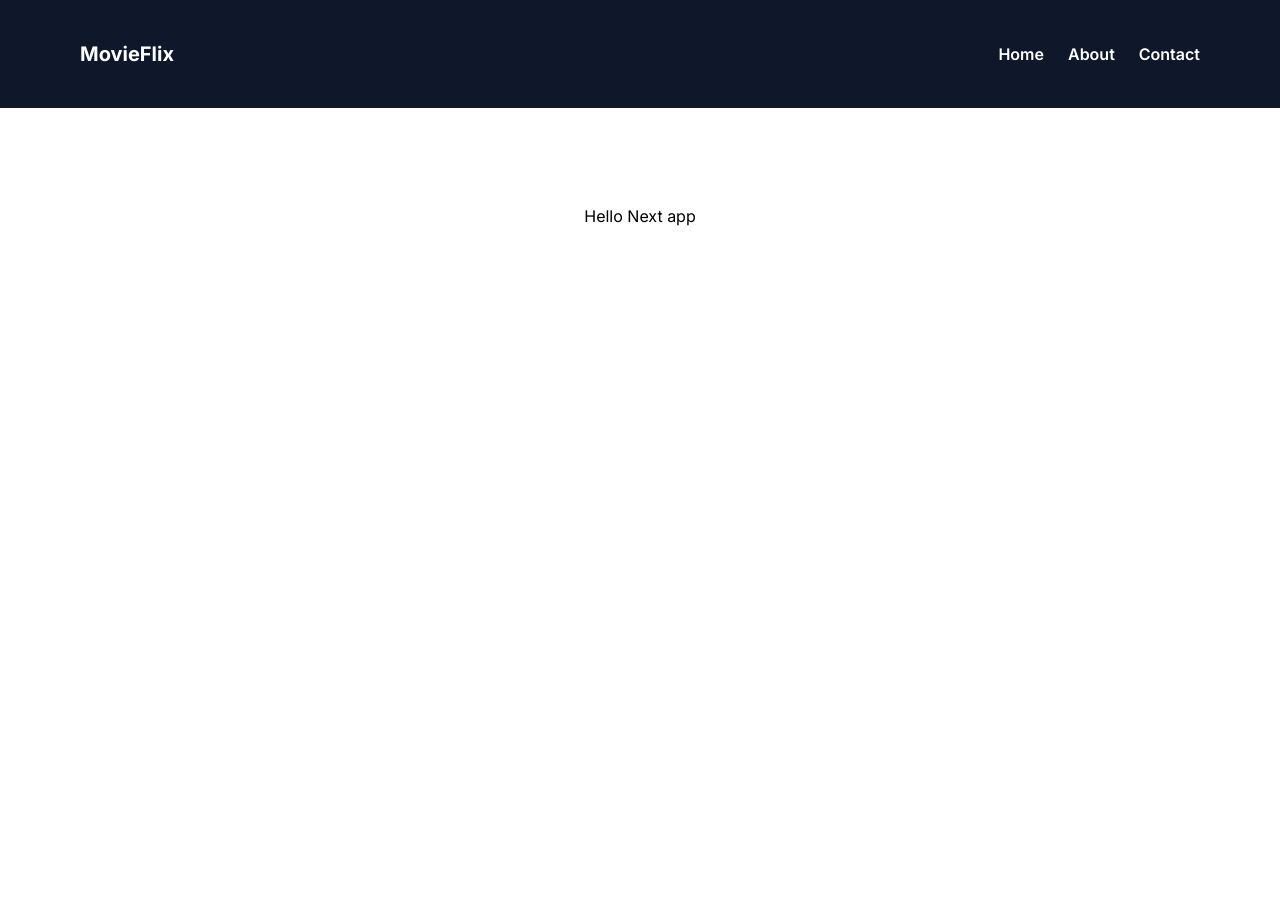
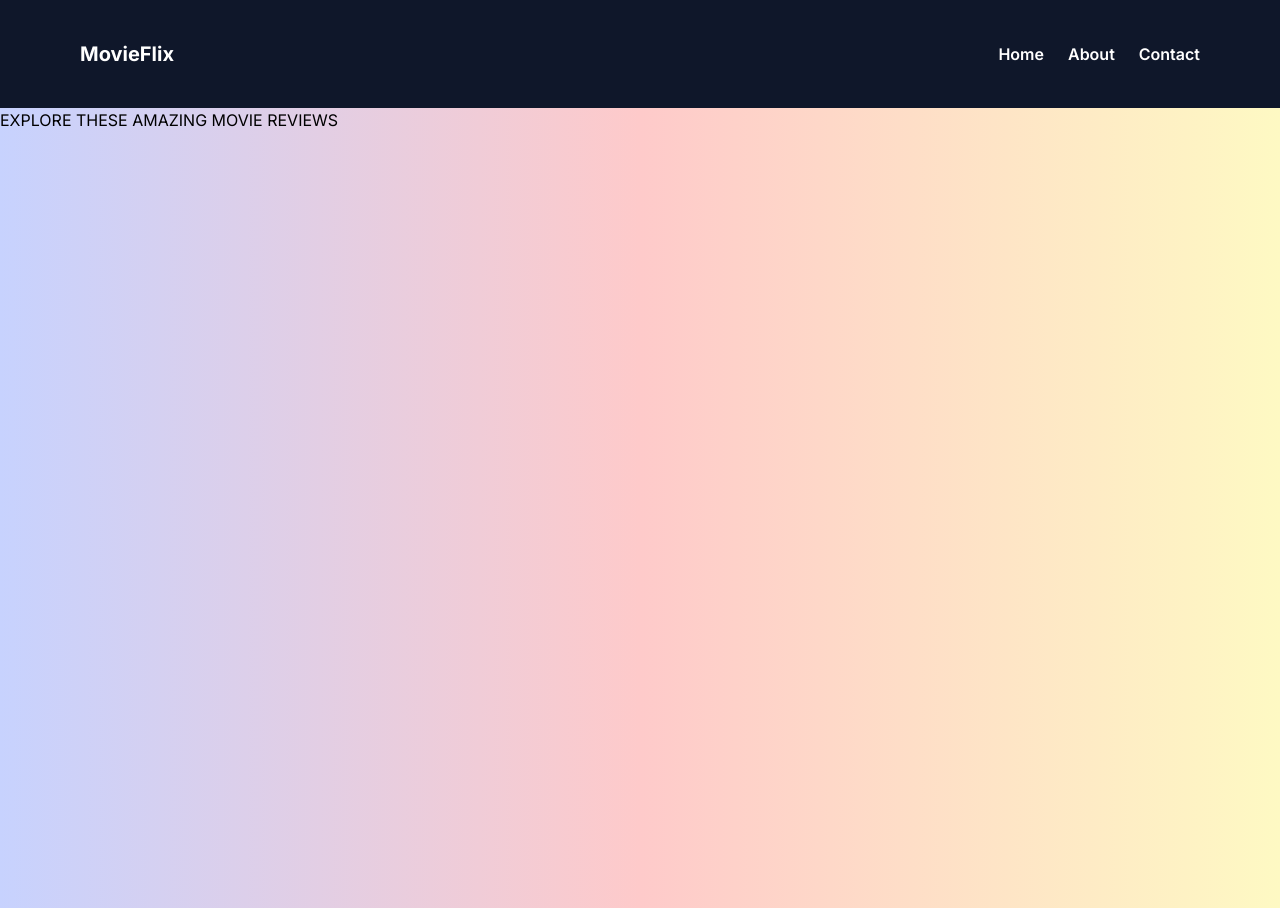
Before and after one commit to mariyabaig/next-movies, a Next.js app: page / in a window 1280 px wide. Built offline with nearby package versions, Linux system fonts and the light colour scheme.

Commit message:
HeroSection added

```diff
--- /dev/null
+++ b/src/app/component/HeroSection.js
@@ -0,0 +1,13 @@
+import React from 'react'
+
+const HeroSection = () => {
+  return (
+   <>
+    <div className='h-screen w-full bg-gradient-to-r from-indigo-200 via-red-200 to-yellow-100'>
+        <h1>EXPLORE THESE AMAZING MOVIE REVIEWS</h1>
+    </div>
+   </>
+  )
+}
+
+export default HeroSection
--- a/src/app/page.js
+++ b/src/app/page.js
@@ -1,9 +1,10 @@
 import Image from 'next/image'
+import HeroSection from './component/HeroSection'
 
 export default function Home() {
   return (
-    <main className="flex min-h-screen flex-col items-center justify-between p-24">
-      <h1>Hello Next app</h1>
+    <main>
+      <HeroSection/>
     </main>
   )
 }
```
